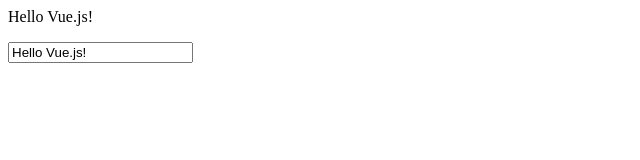
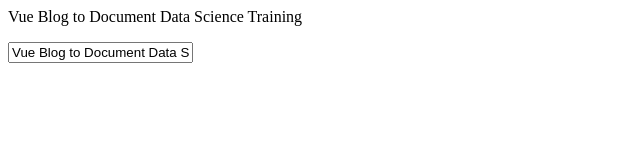
Before and after one commit to dc-analytics/dc-analytics-blog, a plain HTML site: page index.html in a window 1280 px wide. Shown: the whole page, without its empty margins (0-640 px from the left). Drawn offline with nearby package versions, Linux system fonts and the light colour scheme.

Commit message:
minor changes to index.html

```diff
--- a/index.html
+++ b/index.html
@@ -11,7 +11,7 @@
     el: '#demo', //Tells Vue to render in HTML element with id "demo"
     data() {
       return {
-        message: 'Hello Vue.js!'
+        message: 'Vue Blog to Document Data Science Training'
       }
     }
   });
```
